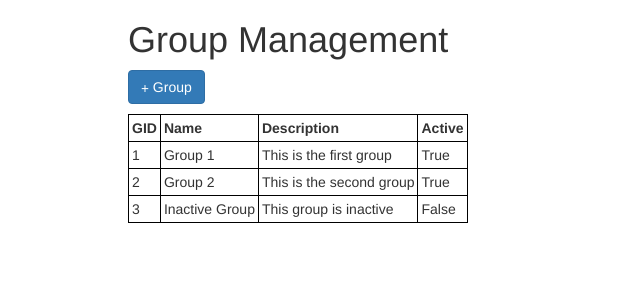
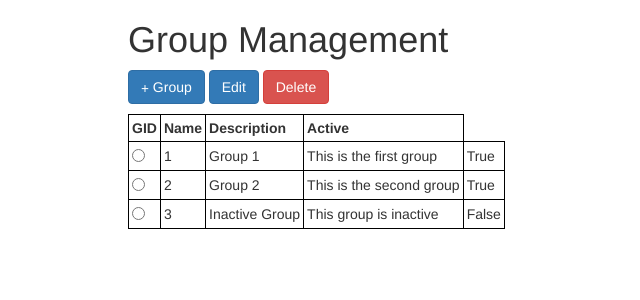
Before and after one commit to nijave/cse385-project1, a Flask app: page /manage/groups in a window 1280 px wide. Shown: the part 83-383 px from the top of the page, without its empty margins (0-640 px from the left). Run offline with Flask 2, Linux system fonts and the light colour scheme; data comes from the database, SQL or seed files in the repository; some libraries are stand-ins or nearby versions; some web fonts are replaced.

Commit message:
Working on management pages

```diff
--- a/templates/manage/groups.html
+++ b/templates/manage/groups.html
@@ -1,9 +1,12 @@
 {% extends "base.html" %}
 {% block content %}
 	<h1>Group Management</h1>
+	<form method="post" action="/manage/passwords">
 		<a type="button" class="btn btn-primary" href="/add/group">
 		  <span class="glyphicon glyphicon-plus" aria-hidden="true" style="font-weight: bold"></span> Group
 		</a>
+		<input type="submit" value="Edit" class="btn btn-primary">
+		<input type="submit" value="Delete" class="btn btn-danger">
 		<p></p>
 		<table class="info-table">
 			<tr>
@@ -14,6 +17,7 @@
 			</tr>
 		{% for group in data %}
 		<tr>
+			<td><input type="radio" value="{{ group[0] }}" name="group"></td>
 			<td>{{ group[0] }}</td>
 			<td>{{ group[1] }}</td>
 			<td>{{ group[2] }}</td>
@@ -21,4 +25,5 @@
 		</tr>
 		{% endfor %}
 		</table>
+	</form>
 {% endblock %}
--- a/templates/manage/passwords.html
+++ b/templates/manage/passwords.html
@@ -1,12 +1,16 @@
 {% extends "base.html" %}
 {% block content %}
 	<h1>Password Management</h1>
+	<form method="post" action="/manage/passwords">
 		<a type="button" class="btn btn-primary" href="/add/password">
 		  <span class="glyphicon glyphicon-plus" aria-hidden="true" style="font-weight: bold"></span> Password
 		</a>
+		<input type="submit" value="Edit" class="btn btn-primary">
+		<input type="submit" value="Delete" class="btn btn-danger">
 		<p></p>
 		<table class="info-table">
 			<tr>
+				<th>&nbsp;</th>
 				<th>PID</th>
 				<th>Title</th>
 				<th>Description</th>
@@ -15,6 +19,7 @@
 			</tr>
 		{% for p in data %}
 		<tr>
+			<td><input type="radio" value="{{ p[0] }}" name="password"></td>
 			<td>{{ p[0] }}</td>
 			<td>{{ p[1] }}</td>
 			<td>{{ p[2] }}</td>
@@ -23,4 +28,5 @@
 		</tr>
 		{% endfor %}
 		</table>
+	</form>
 {% endblock %}
```
Lines whose indentation alone changed are shown as unchanged.
